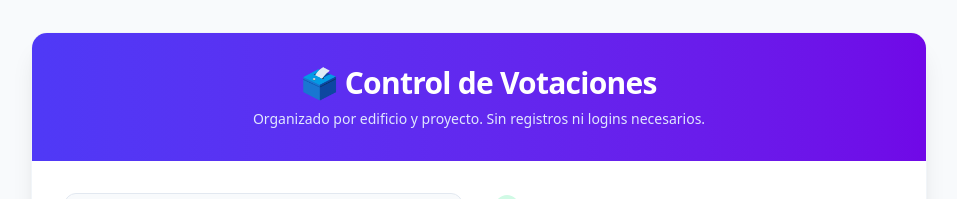
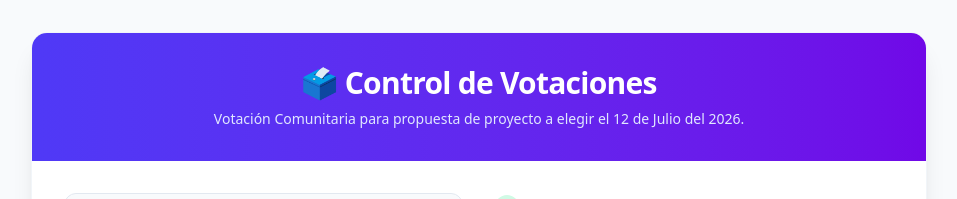
Before and after one commit to C-Byte-Hq/consulta, a plain HTML site: page index.html in a window 1280 px wide. Shown: the top 199 px of the page, without its empty margins (161-1118 px from the left). Drawn offline with nearby package versions, Linux system fonts and the light colour scheme; no server answers.

Commit message:
Change voting description in index.html
Updated voting description for community proposal.

```diff
--- a/index.html
+++ b/index.html
@@ -11,7 +11,7 @@
     <div class="max-w-4xl w-full bg-white rounded-2xl shadow-xl overflow-hidden border border-slate-100">
         <div class="bg-gradient-to-r from-indigo-600 to-violet-700 p-6 md:p-8 text-white text-center">
             <h1 class="text-2xl md:text-3xl font-extrabold mb-2 tracking-tight">🗳️ Control de Votaciones</h1>
-            <p class="text-indigo-100 text-sm">Organizado por edificio y proyecto. Sin registros ni logins necesarios.</p>
+            <p class="text-indigo-100 text-sm">Votación Comunitaria para propuesta de proyecto a elegir el 12 de Julio del 2026.</p>
         </div>
 
         <div class="p-6 md:p-8 grid grid-cols-1 md:grid-cols-2 gap-8">
```
